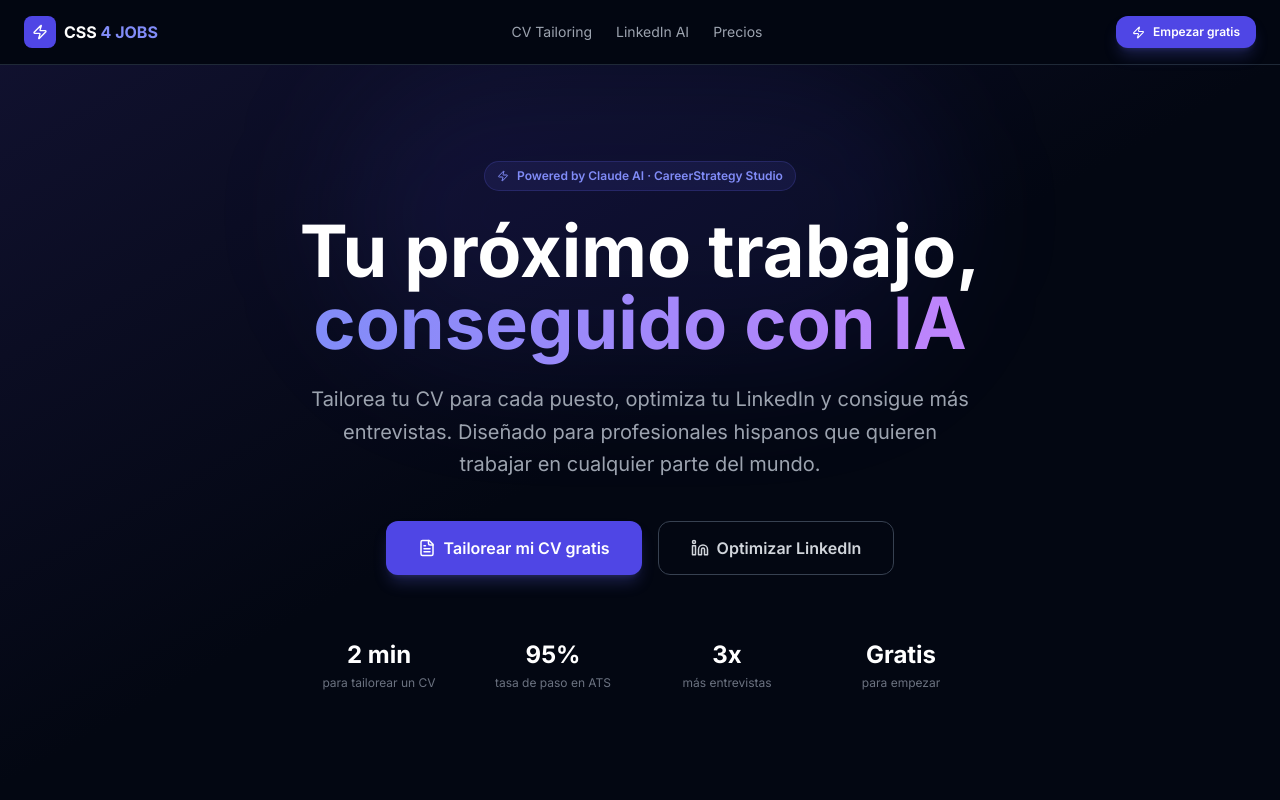
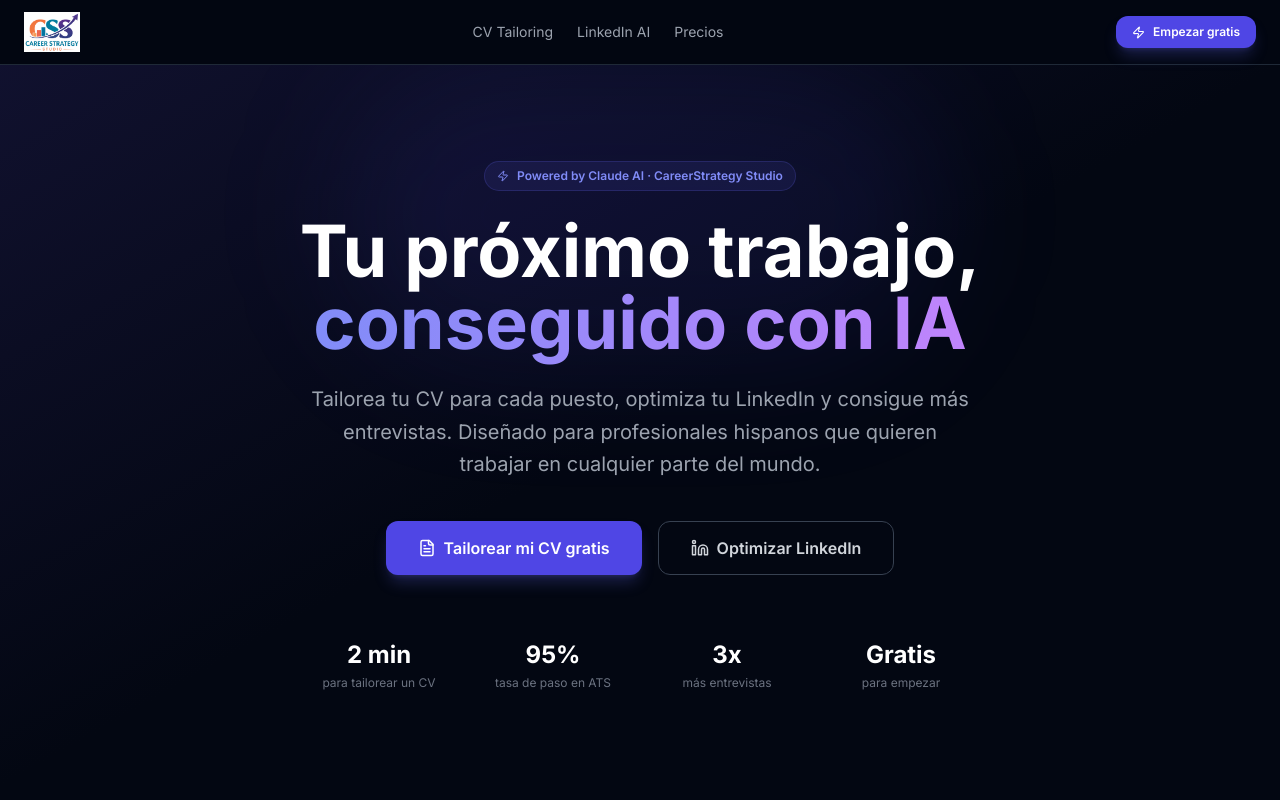
Before and after one commit to careerstrategystudio/css4jobs, a Next.js app: page / in a window 1280 px wide. Shown: the top 800 px of the page. Built offline with nearby package versions, Linux system fonts and the light colour scheme.

Commit message:
feat: add CSS logo to navbar

```diff
--- a/components/Navbar.tsx
+++ b/components/Navbar.tsx
@@ -11,10 +11,20 @@ export default function Navbar() {
     <nav className="sticky top-0 z-50 bg-gray-950/80 backdrop-blur-lg border-b border-gray-800">
       <div className="max-w-7xl mx-auto px-4 sm:px-6 flex items-center justify-between h-16">
         <Link href="/" className="flex items-center gap-2">
-          <div className="w-8 h-8 rounded-lg bg-indigo-600 flex items-center justify-center">
-            <Zap size={16} className="text-white" />
-          </div>
-          <span className="font-bold text-white">CSS <span className="text-indigo-400">4 JOBS</span></span>
+          <img
+            src="/images/logo.png"
+            alt="CSS 4 JOBS"
+            className="h-10 w-auto object-contain"
+            onError={(e) => {
+              const img = e.target as HTMLImageElement;
+              img.style.display = 'none';
+              const fallback = img.nextElementSibling as HTMLElement;
+              if (fallback) fallback.style.removeProperty('display');
+            }}
+          />
+          <span className="font-bold text-white" style={{ display: 'none' }}>
+            CSS <span className="text-indigo-400">4 JOBS</span>
+          </span>
         </Link>
 
         <div className="hidden md:flex items-center gap-6 text-sm">
```
Also changed, not shown: public/images/logo.png (added).
